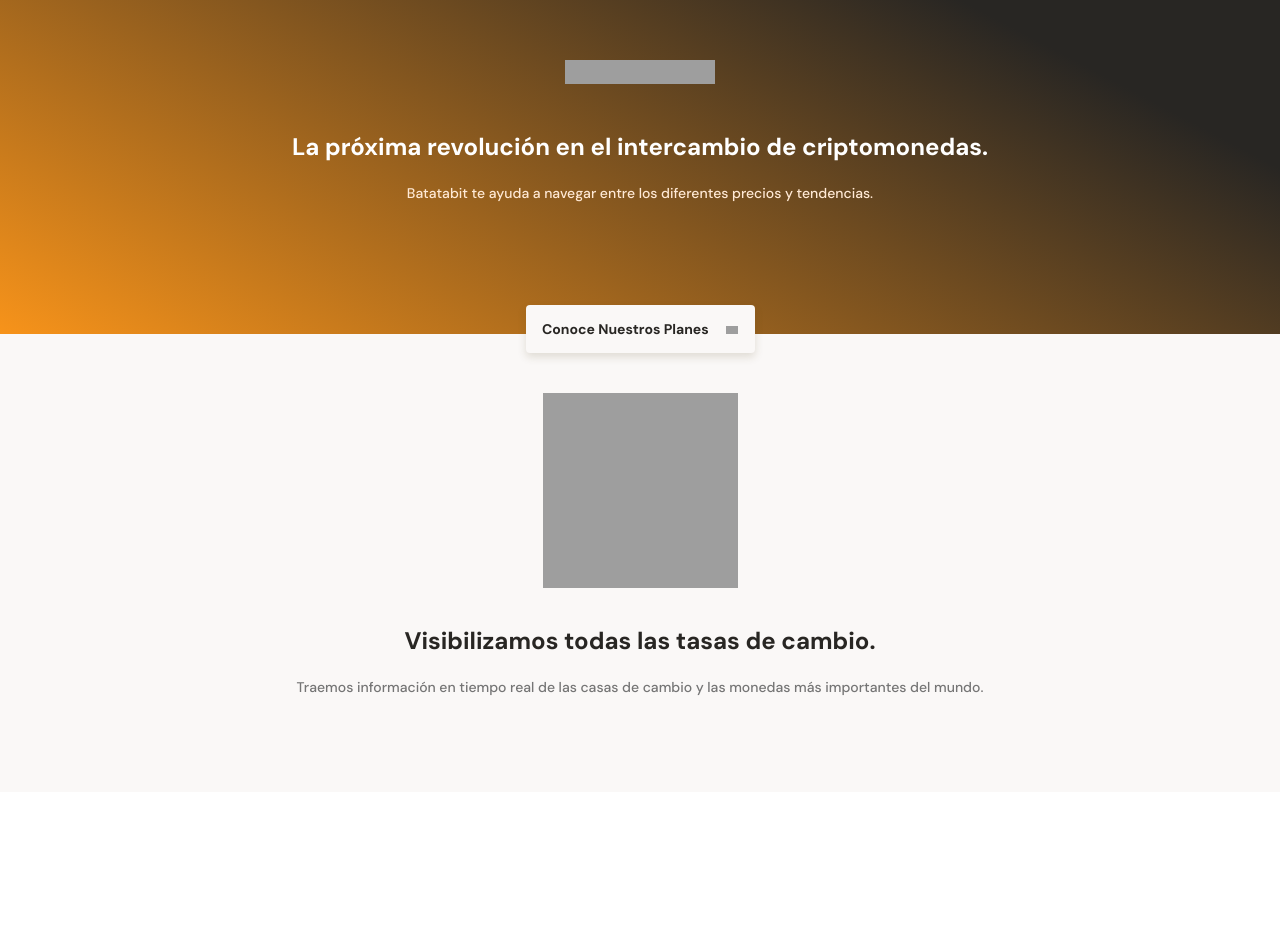
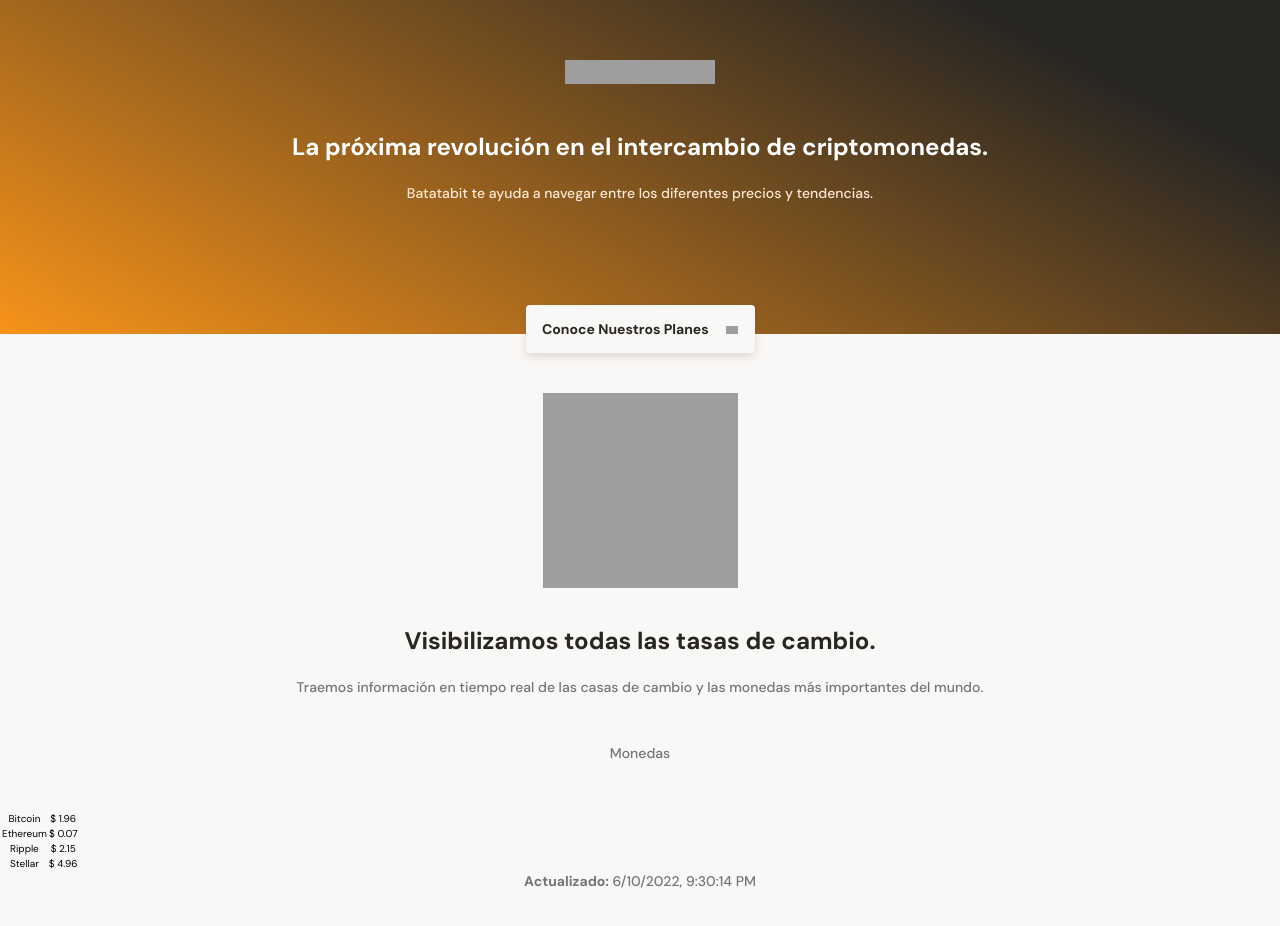
Before and after one commit to CabosManuel/batata-bit-mobile, a plain HTML site: page index.html in a window 1280 px wide. Before the commit the page ends 800 px from the top, so only its background shows below. Drawn offline with Linux system fonts and the light colour scheme; grey boxes are pictures that could not be loaded.

Commit message:
Echange table structure

```diff
--- a/index.html
+++ b/index.html
@@ -31,9 +31,38 @@
         <p>Traemos información en tiempo real de las casas de cambio y las monedas más importantes del mundo.</p>
       </div>
       <section class="main-tables-container">
+
+        <div class="main-currency-table">
+          <p class="currency-table__table">Monedas</p>
+          <div class="currency-table__container">
+            <table>
+              <tr>
+                <td class="table--top-left">Bitcoin</td>
+                <td>$ 1.96<span class="table--top-right table--right"></span></td>
+              </tr>
+              <tr>
+                <td>Ethereum</td>
+                <td class="table--right">$ 0.07<span></span></td>
+              </tr>
+              <tr>
+                <td>Ripple</td>
+                <td class="table--right">$ 2.15<span></span></td>
+              </tr>
+              <tr>
+                <td class="table--botom-left">Stellar</td>
+                <td class="table--botom-right table--right">$ 4.96<span></span></td>
+              </tr>
+            </table>
+          </div>
+          <div class="currency-table__date">
+            <p><b>Actualizado:</b> <script> document.write(new Date().toLocaleString());</script></p>
+          </div>
+        </div>
+
         <div>
 
         </div>
+
       </section>
     </section>
     <section></section>
```
